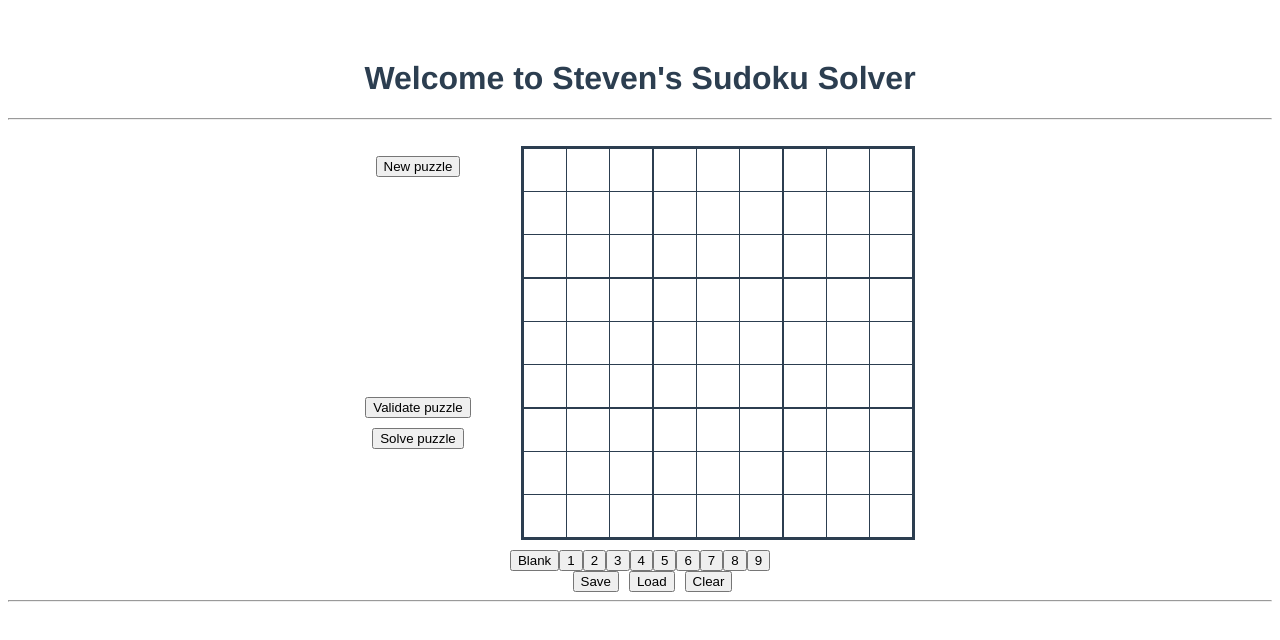
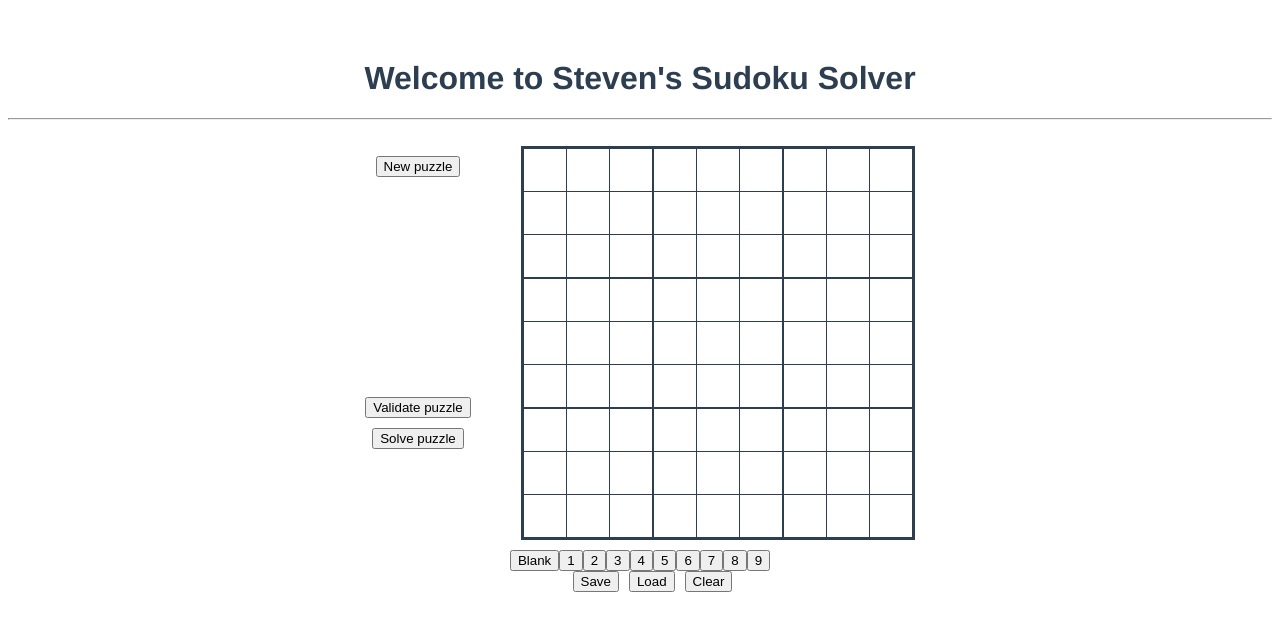
Before and after one commit to Sche7/SudokuSolver, a Vue app in the folder app/: page / in a window 1280 px wide. Shown: the top 640 px of the page. Built offline with nearby package versions, Linux system fonts and the light colour scheme.

Commit message:
remove underline

```diff
--- a/app/src/App.vue
+++ b/app/src/App.vue
@@ -8,7 +8,7 @@
       >
       <h1><b>Welcome to Steven's Sudoku Solver</b></h1>
       <hr><br>
-        <SudokuBoard/>
+      <SudokuBoard/>
     </div>
 </template>
 
--- a/app/src/components/SudokuBoard.vue
+++ b/app/src/components/SudokuBoard.vue
@@ -43,9 +43,7 @@
             <button type="button" class="btn btn-outline-secondary" style="margin-left:10px;" @click="cleanBoard" >Clear</button>
           </div>
       </div>
-      <hr><br>
-
-      <div align="center" style="width: 600px;">
+      <div align="center" style="width: 600px;margin-top: 50px;">
         <Transition>
         <div class="alert alert-dismissible alert-danger" v-if="error">{{ error }}</div>
         <div class="alert alert-dismissible alert-success" v-else-if="success">{{ success }}</div>
```
